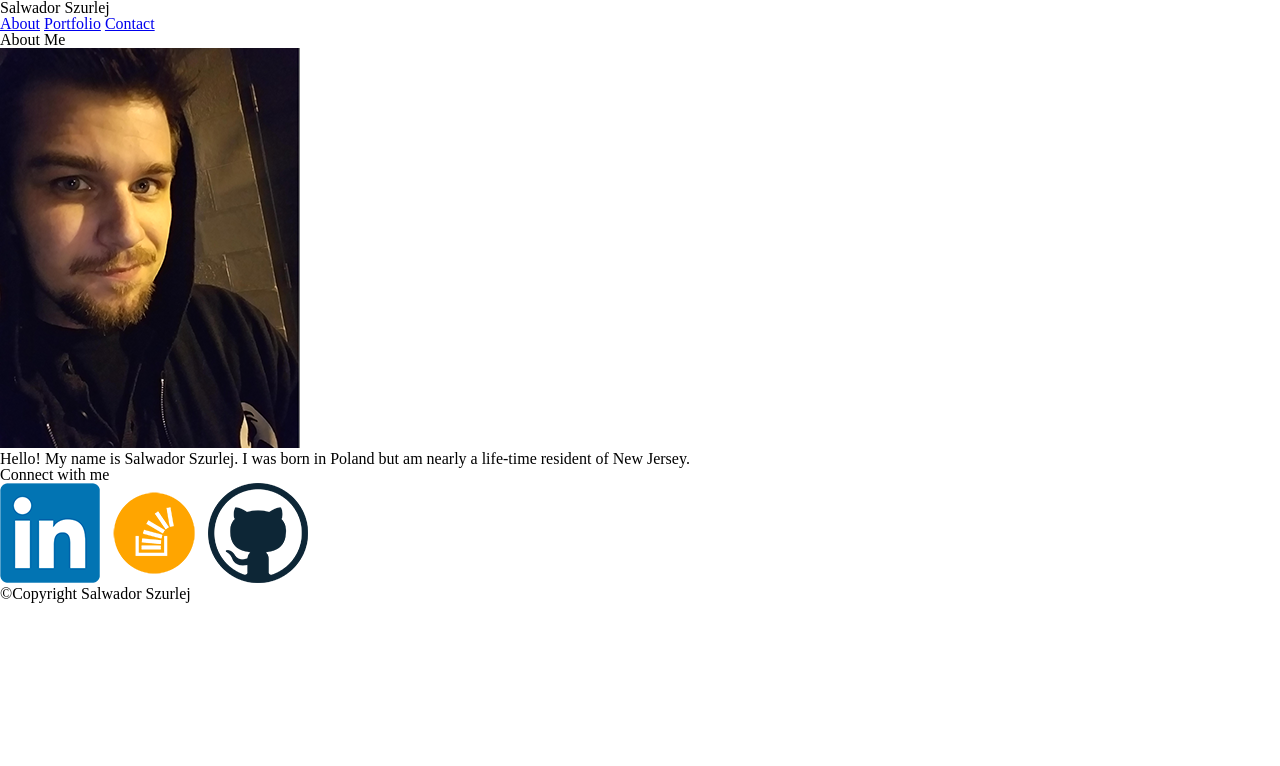
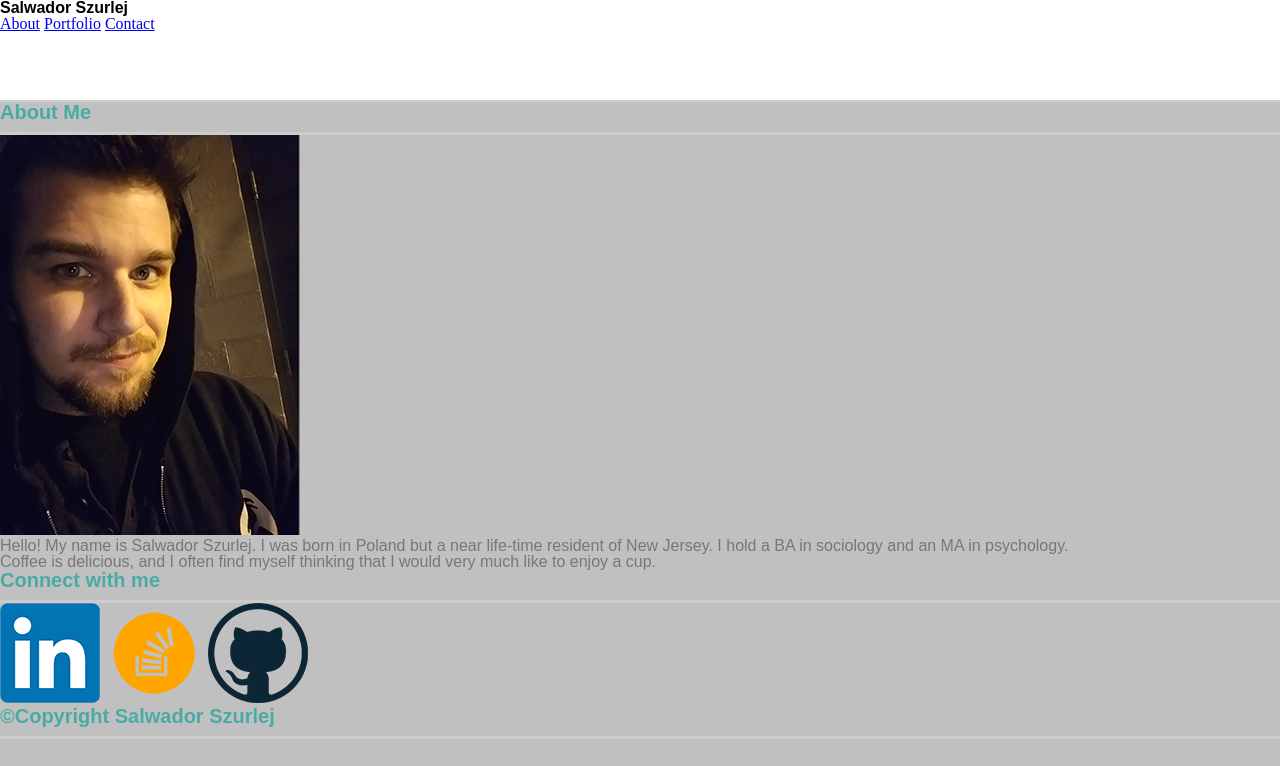
Before and after one commit to salszu/basic-portfolio, a plain HTML site: page index.html in a window 1280 px wide. Drawn offline with Linux system fonts and the light colour scheme.

Commit message:
blast crater

```diff
--- /dev/null
+++ b/assets/css/style.css
@@ -0,0 +1,49 @@
+body{
+	background-color: #c0c0c0;
+}
+
+h1,h2,h3,h4 {
+	font-family: sans-serif, times, georgia;
+	font-weight:bold;
+}
+
+h2{
+	 color:#4aaaa5;
+	 font-size :20px;
+	 padding-bottom:10px;
+	 border-bottom: 3px;
+	 border-style: solid;
+	 border-color:#cccccc;
+}
+
+h3{
+	 color:#4aaaa5;
+	 font-size :20px;
+	 padding-bottom:10px;
+	 border-bottom: 3px;
+	 border-style: solid;
+	 border-color:#cccccc;
+
+}
+
+p{
+	font-family: 'arial', sans-serif;
+	color:#777;
+	overflow:auto;
+
+}
+
+#header{
+	background-color: #fff;
+	height: 100px;
+	border-bottom:2px;
+	border-style: solid;
+	border-color:#ccc;
+
+}
+
+#footer{
+	color:#ccc;
+	position:relative;
+	top:40%;
+}
--- a/index.html
+++ b/index.html
@@ -3,7 +3,7 @@
 <head>
 	<meta charset="UTF-8">
 	<title>salszu bio</title>
-	<link rel="stylesheet" type="text/css" href="assets/css/reset.css"
+	<link rel="stylesheet" type="text/css" href="assets/css/reset.css">
 	<link rel="stylesheet" type="text/css" href="assets/css/style.css">
 </head>
 <body>
@@ -24,7 +24,9 @@
 			<div id="biosection">
 				<img src="assets/images/salszur.png" alt="Salwador Szurlej" style="">
 
-				<p>Hello! My name is Salwador Szurlej. I was born in Poland but am nearly a life-time resident of New Jersey.</p>
+				<p>Hello! My name is Salwador Szurlej. I was born in Poland but a near life-time resident of New Jersey. I hold a BA in sociology and an MA in psychology.</p>
+
+				<p>Coffee is delicious, and I often find myself thinking that I would very much like to enjoy a cup.</p>
 			</div>
 		</div>
 
```
